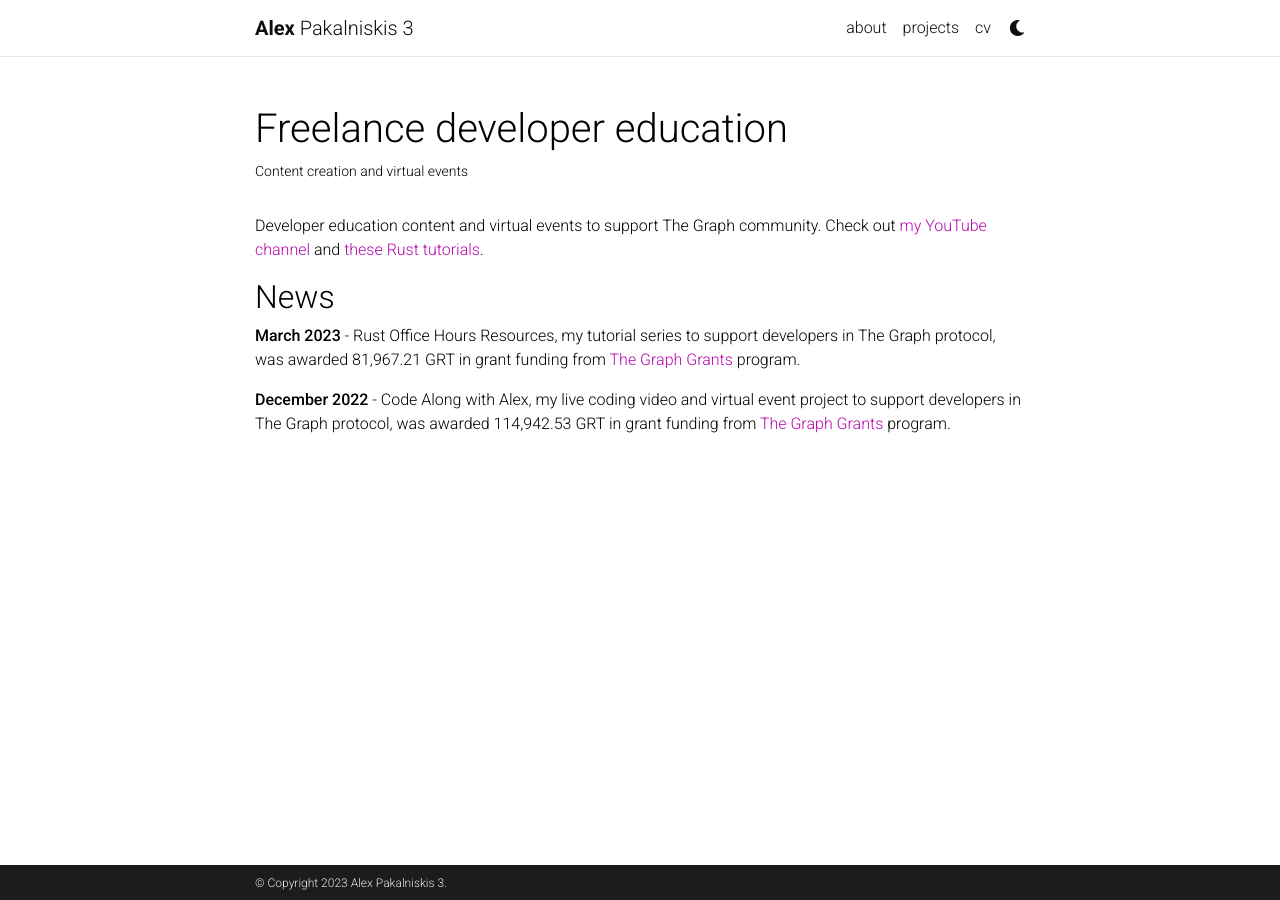
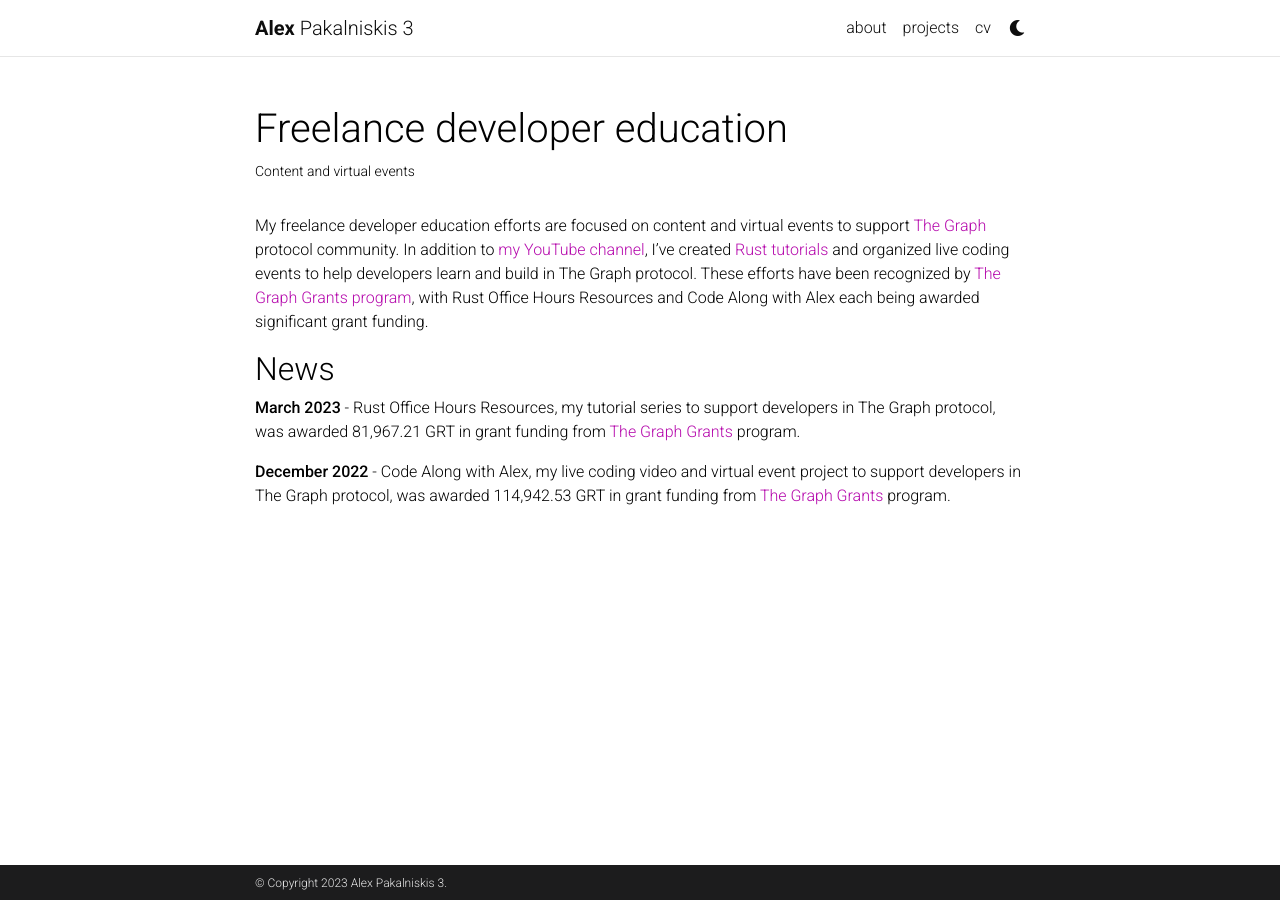
Before and after one commit to alex-pakalniskis/alex-pakalniskis.github.io, a Jekyll site: the page built from _projects/2_project.md, in a window 1280 px wide. Built offline with Jekyll 4.4.1, drawn with Linux system fonts in a browser that asks for light colours; comment, search, counter and statistics services are not loaded; a style sheet for code colours, icons or effects is not loaded.

Commit message:
Update 2_project.md

```diff
--- a/_projects/2_project.md
+++ b/_projects/2_project.md
@@ -1,13 +1,14 @@
 ---
 layout: page
 title: Freelance developer education
-description: Content creation and virtual events
+description: Content and virtual events
 <!-- img: assets/img/12.jpg -->
 importance: 2
 category: web3
 ---
 
-Developer education content and virtual events to support The Graph community. Check out [my YouTube channel](https://www.youtube.com/@alexpakalniskis) and [these Rust tutorials](https://alex-pakalniskis.github.io/RustOfficeHoursResources/).
+My freelance developer education efforts are focused on content and virtual events to support [The Graph](https://thegraph.com/en/) protocol community. In addition to [my YouTube channel](https://www.youtube.com/@alexpakalniskis), I've created [Rust tutorials](https://alex-pakalniskis.github.io/RustOfficeHoursResources/) and organized live coding events to help developers learn and build in The Graph protocol. These efforts have been recognized by [The Graph Grants program](https://thegraph.com/ecosystem/grants/), with Rust Office Hours Resources and Code Along with Alex each being awarded significant grant funding.
+
 
 ## News
 **March 2023** - Rust Office Hours Resources, my tutorial series to support developers in The Graph protocol, was awarded 81,967.21 GRT in grant funding from [The Graph Grants](https://thegraph.com/ecosystem/grants/) program.
```
